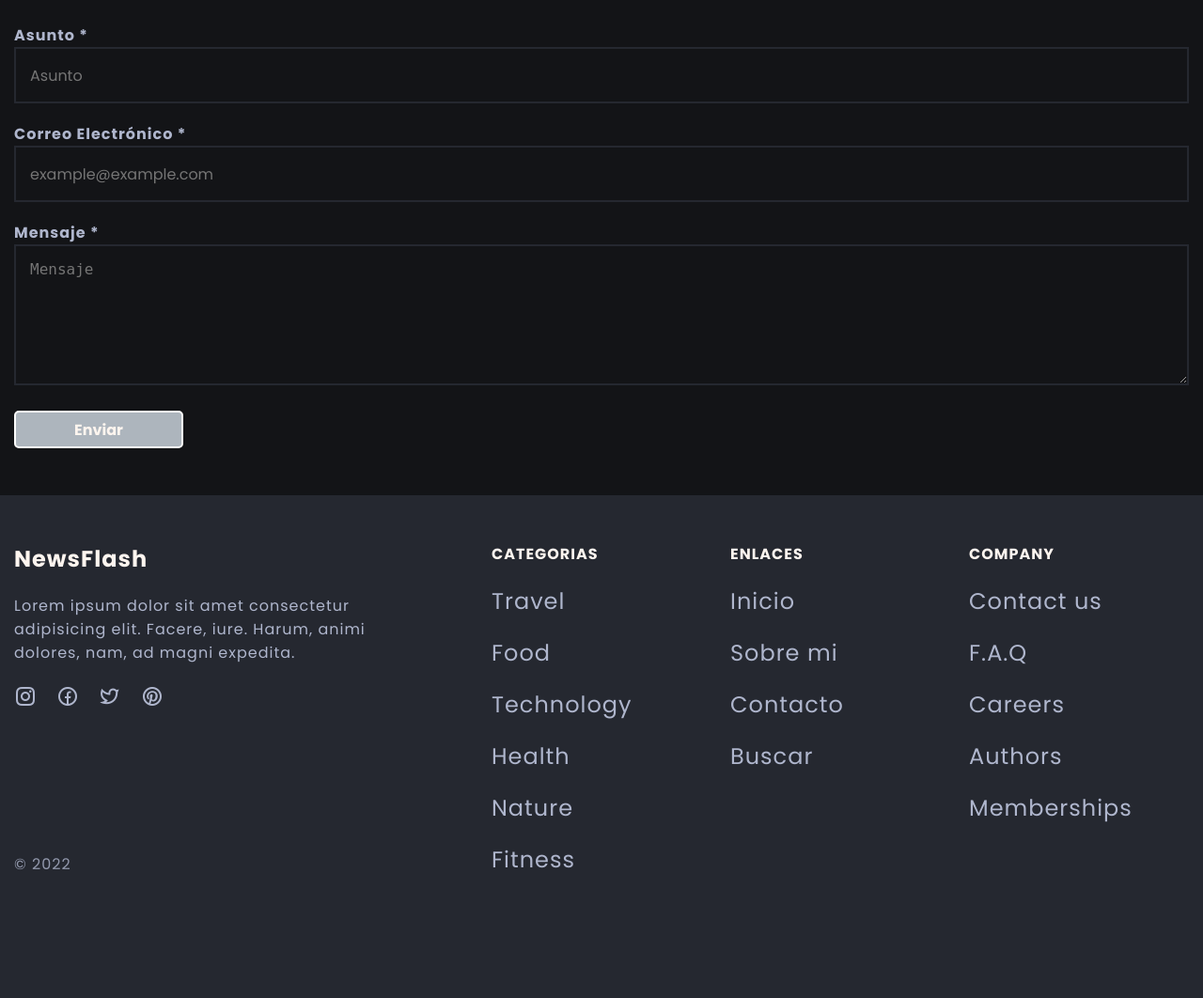
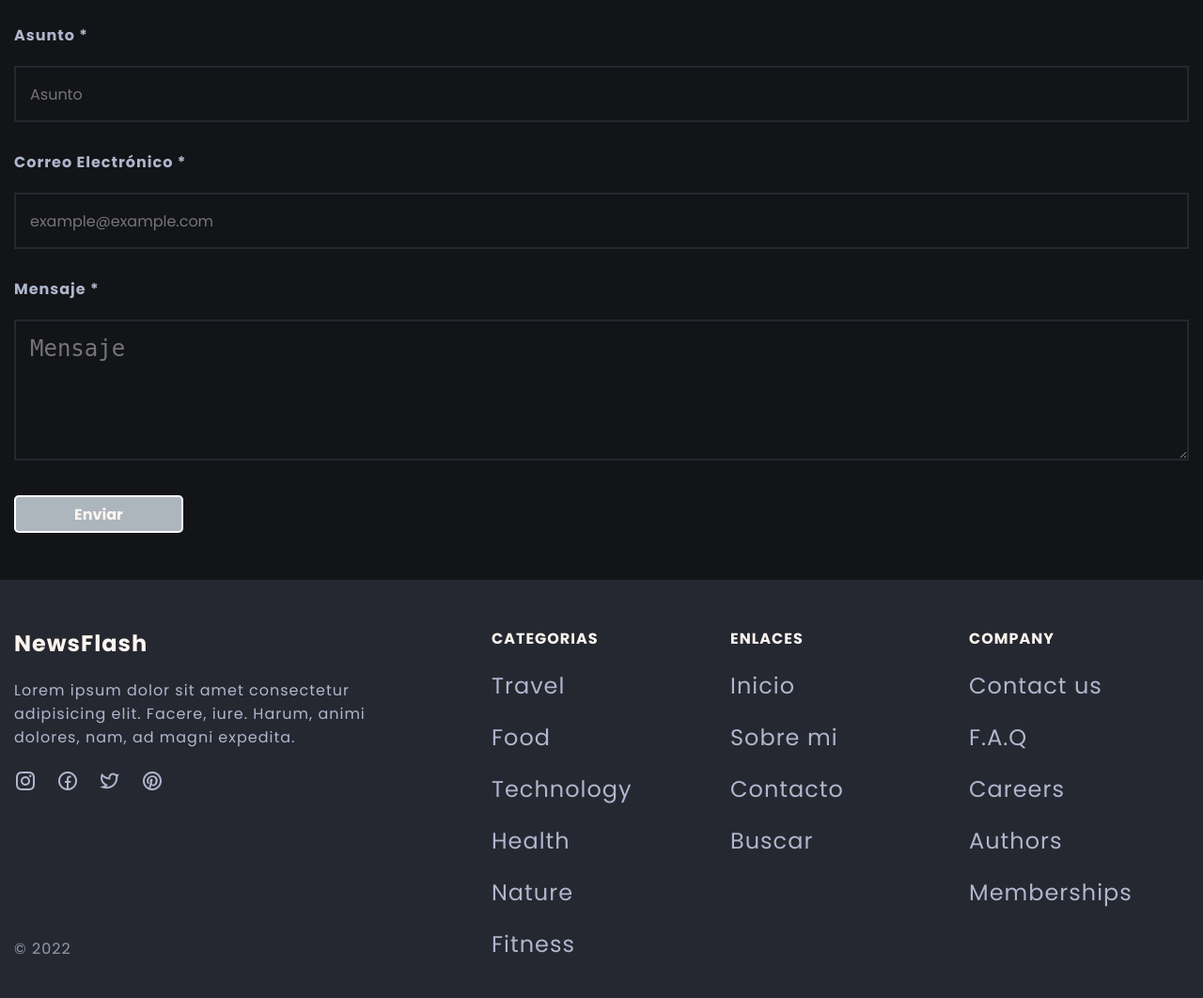
Before and after one commit to 69jgt/blog_01, a Django app: template blog_app/templates/blog/contact.html in a window 1280 px wide. Shown: the part 75-1137 px from the top of the page at 94% size. Before the commit the page ends 1000 px from the top, so only its background shows below. Run offline with Django 3.2, Linux system fonts and the light colour scheme; the template is opened without the code that fills it, so the values that code supplies are empty; parts of the project's set-up code (start-up, migrations or seed data) failed here and were passed over; some libraries are stand-ins or nearby versions.

Commit message:
Pendiente contact form

```diff
--- a/blog_app/static/css/main.css
+++ b/blog_app/static/css/main.css
@@ -385,26 +385,22 @@ body.light-theme{
  .contact-form input,
  .contact-form select,
  .contact-form textarea {
-    margin-bottom: 2rem;
+    margin-bottom: 3rem;
+    margin-top: 2rem;
     border: 2px solid var(--secondary-background-color);
- }
-
- .contact-form label {
-    margin-bottom: 2.5rem;
-
- }
-
- .contact-form input,
- .contact-form select,
- .contact-form textarea {
     width:100%;
     background-color: var(--primary-background-color);
  }
 
+ /* .gap {
+    margin-bottom: 2.5rem;
+
+ } */
+
  .contact-form textarea {
     width:100%;
     height: 150px;
-    font-size: var(--font-size-sm);
+    font-size: var(--font-size-md);
  }
 
  input:required, textarea:required {
--- a/blog_app/templates/base.html
+++ b/blog_app/templates/base.html
@@ -38,7 +38,7 @@
                         <a href="#" class="list-link">Sobre mi</a>
                     </li>
                     <li class="list-item">
-                        <a href="#" class="list-link">Contacto</a>
+                        <a href="/contact" class="list-link">Contacto</a>
                     </li>
                     <li class="list-item">
                         <a href="/search" class="list-link">Buscar</a>
@@ -314,7 +314,7 @@
                             <a href="#" class="list-link">Sobre mi</a>
                         </li>
                         <li class="list-item">
-                            <a href="#" class="list-link">Contacto</a>
+                            <a href="/contact" class="list-link">Contacto</a>
                         </li>
                         <li class="list-item">
                             <a href="/search" class="list-link">Buscar</a>
--- a/blog_app/templates/blog/share.html
+++ b/blog_app/templates/blog/share.html
@@ -1,5 +1,4 @@
 {% extends 'base_2.html' %}
-{# {% extends "blog/post.html" %} #}
 {% load widget_tweaks %}
 {% load blog_tags %}
 {% load static %}
--- a/blog_app/urls.py
+++ b/blog_app/urls.py
@@ -27,6 +27,7 @@ urlpatterns = [
       path('tag/<slug:tag_slug>/', views.main, name='post_list_by_tag'),
       # path('post_list/', views.post_list, name='post_list'),
       path('post_list/', views.PostListView.as_view(), name='post_list'),
+      path('contact/', views.post_contact,  name='post_contact'),
       path('feed/', LatestPostsFeed(), name='post_feed'),
 ]
 
```
Also changed, not shown: blog_app/views.py (+4 -3 lines).
